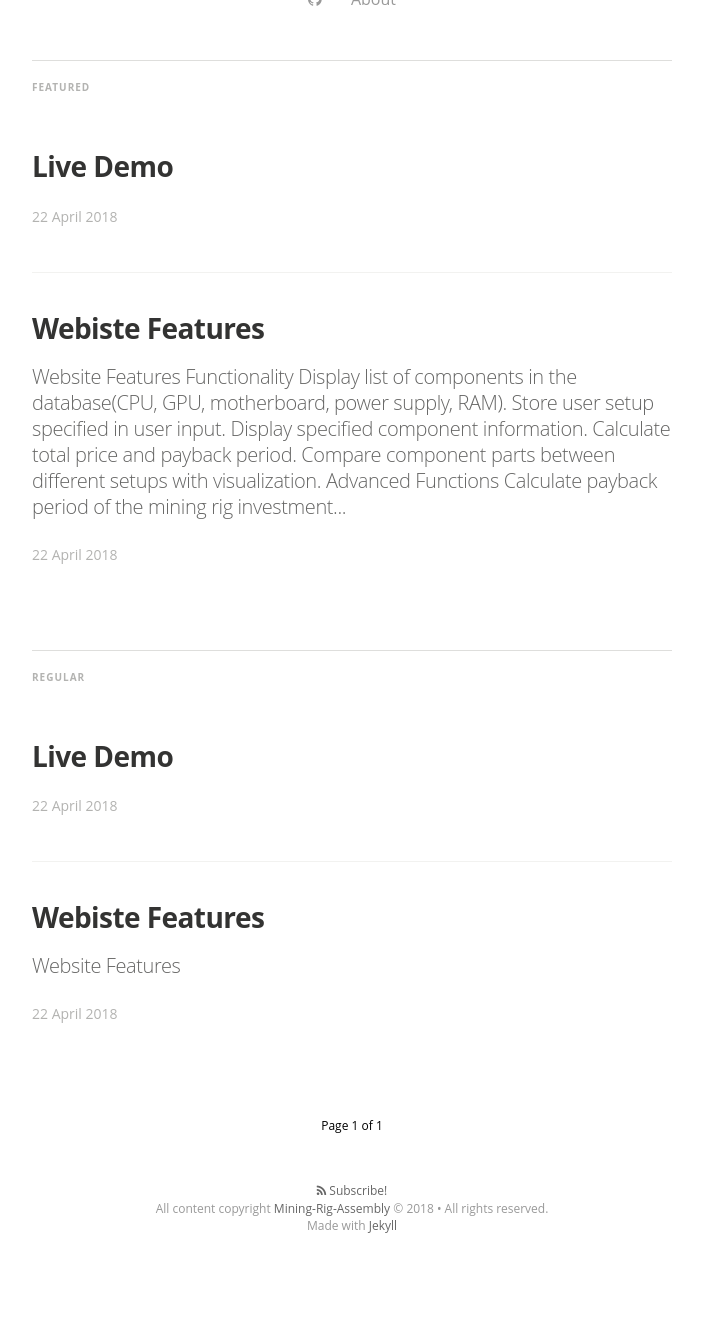
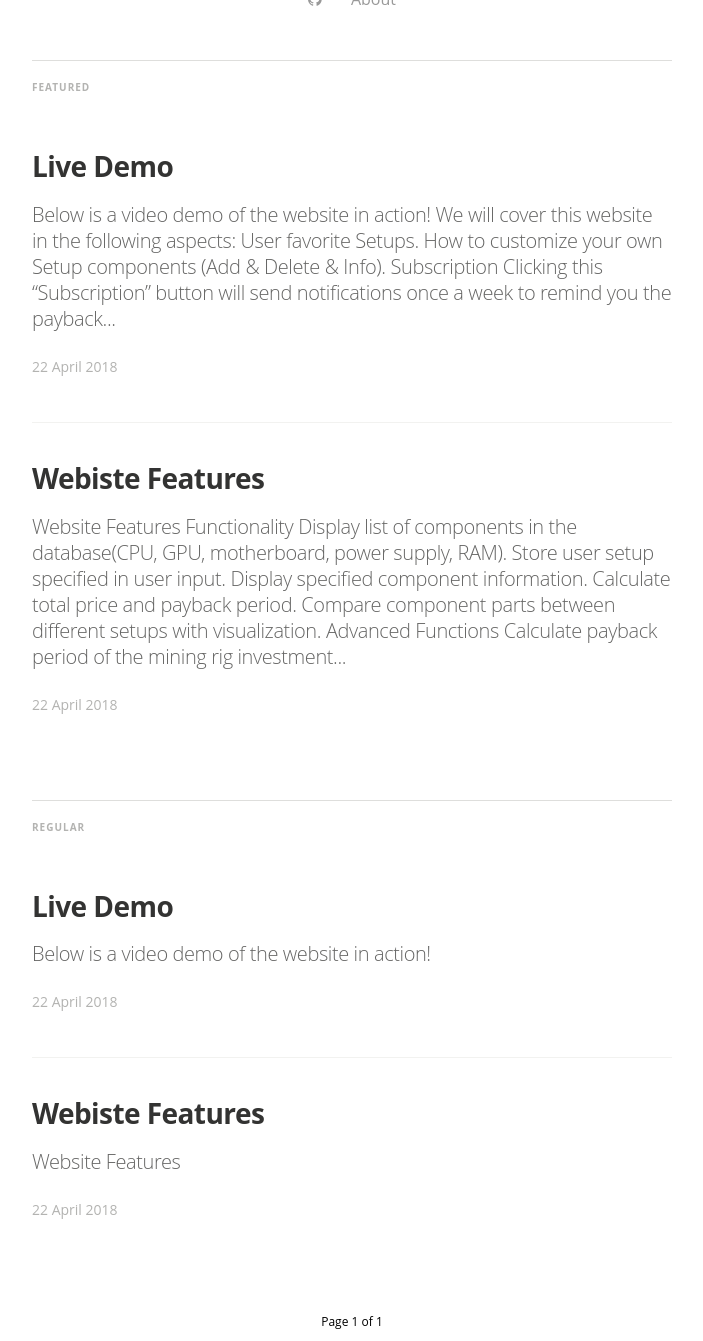
Before and after one commit to Mining-Rig-Assembly/mining-rig-assembly.github.io, a Jekyll site: the page built from index.html, in a window 1280 px wide and 1400 px high, scrolled down 592 px, cut to the strip 59-1400 px from the top of the window. Shown: the whole strip, without its empty margins (288-991 px from the left). Built offline with Jekyll 4.4.1, drawn with Linux system fonts in a browser that asks for light colours; nearby versions of some CDN libraries; some web fonts are replaced; the list of posts is cut into pages by our own code; before the commit the page ends 1934 px from its top, so only the background shows below that.

Commit message:
Add introduction

```diff
--- a/_posts/2018-04-22-Live-Demo.markdown
+++ b/_posts/2018-04-22-Live-Demo.markdown
@@ -7,4 +7,16 @@ tags: featured
 image: /assets/article_images/2014-08-29-welcome-to-jekyll/desktop.JPG
 ---
 
+Below is a video demo of the website in action!
+
 <iframe width="560" height="315" src="//www.youtube.com/embed/a_5dKE140d0" frameborder="0"> </iframe>
+
+We will cover this website in the following aspects:
+
+- User favorite Setups.
+- How to customize your own Setup components (Add & Delete & Info).
+- Subscription
+	- Clicking this "Subscription" button will send notifications once a week to remind you the payback peroid via email.
+- Setup visualization
+	- Comparison of total price and payback period between Setup components.
+	- Comparison of total price and attributes of particular parts of Setups.
```
